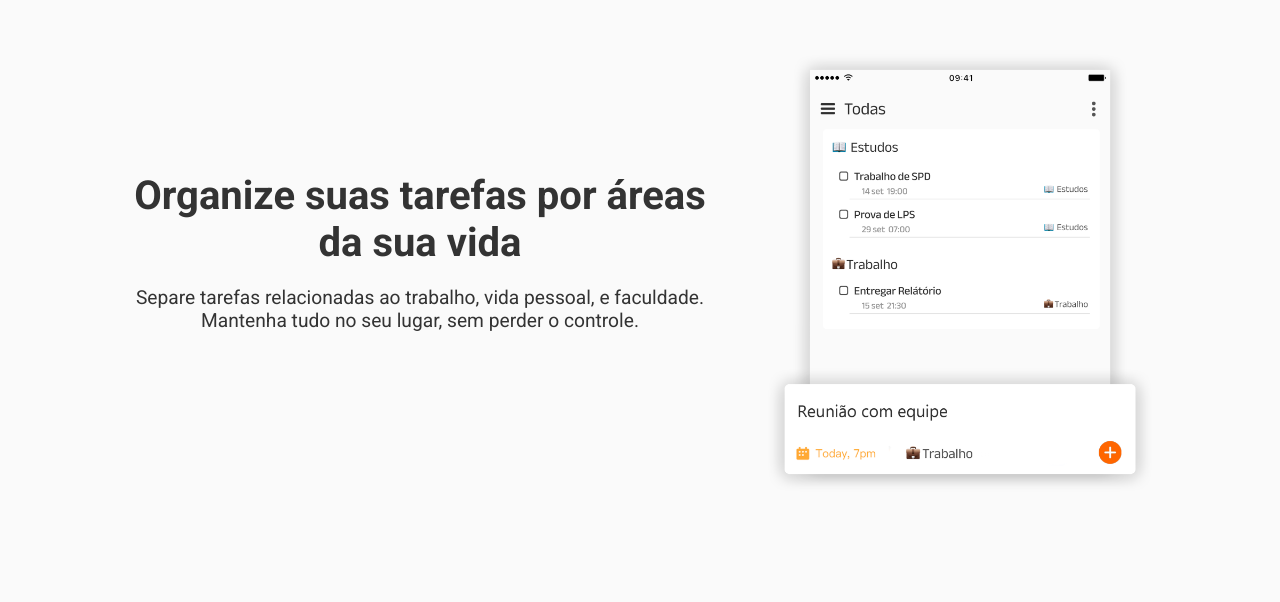
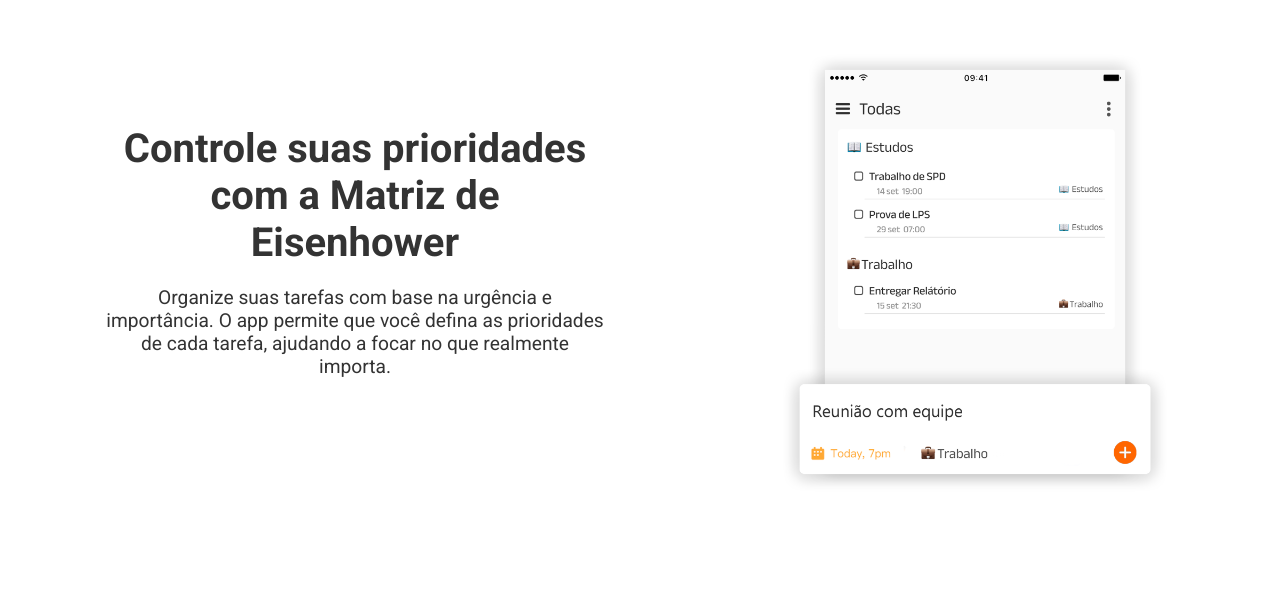
Before and after one commit to GabrielWhite96/TaskLy, a React (Vite) app: page / in a window 1280 px wide. Shown: the part 838-1440 px from the top of the page. Built offline with nearby package versions, Linux system fonts and the light colour scheme; a web font is replaced by a local one.

Commit message:
add EisenhowerSectionLP in the LandingPage

```diff
--- a/src/components/EisenhowerMatrixSectionLP/index.jsx
+++ b/src/components/EisenhowerMatrixSectionLP/index.jsx
@@ -6,7 +6,7 @@ import {
   EisenhowerSubtitle,
   EisenhowerImage,
 } from './EisenhowerSectionLP.styles';
-import eisenhowerImage from '../../assets/eisenhower-image.png'; // Substitua pela imagem do app
+import eisenhowerImage from '../../assets/task_example.png'; // Substitua pela imagem do app
 
 function EisenhowerSectionLP() {
   return (
--- a/src/pages/LandingPage/index.jsx
+++ b/src/pages/LandingPage/index.jsx
@@ -5,6 +5,7 @@ import Header from "../../components/Header";
 import SloganSection from '../../components/SloganSection';
 import TaskSectionLP from '../../components/TaskSectionLP';
 import NotificationSectionLP from '../../components/NotificationSectionLP';
+import EisenhowerSectionLP from '../../components/EisenhowerMatrixSectionLP';
 
 export default function LandingPage() {
   const navigate = useNavigate();
@@ -21,6 +22,7 @@ export default function LandingPage() {
     <>
       <Header/>
       <SloganSection/>
+      <EisenhowerSectionLP/>
       <TaskSectionLP/>
       <NotificationSectionLP/>
     </>
```
